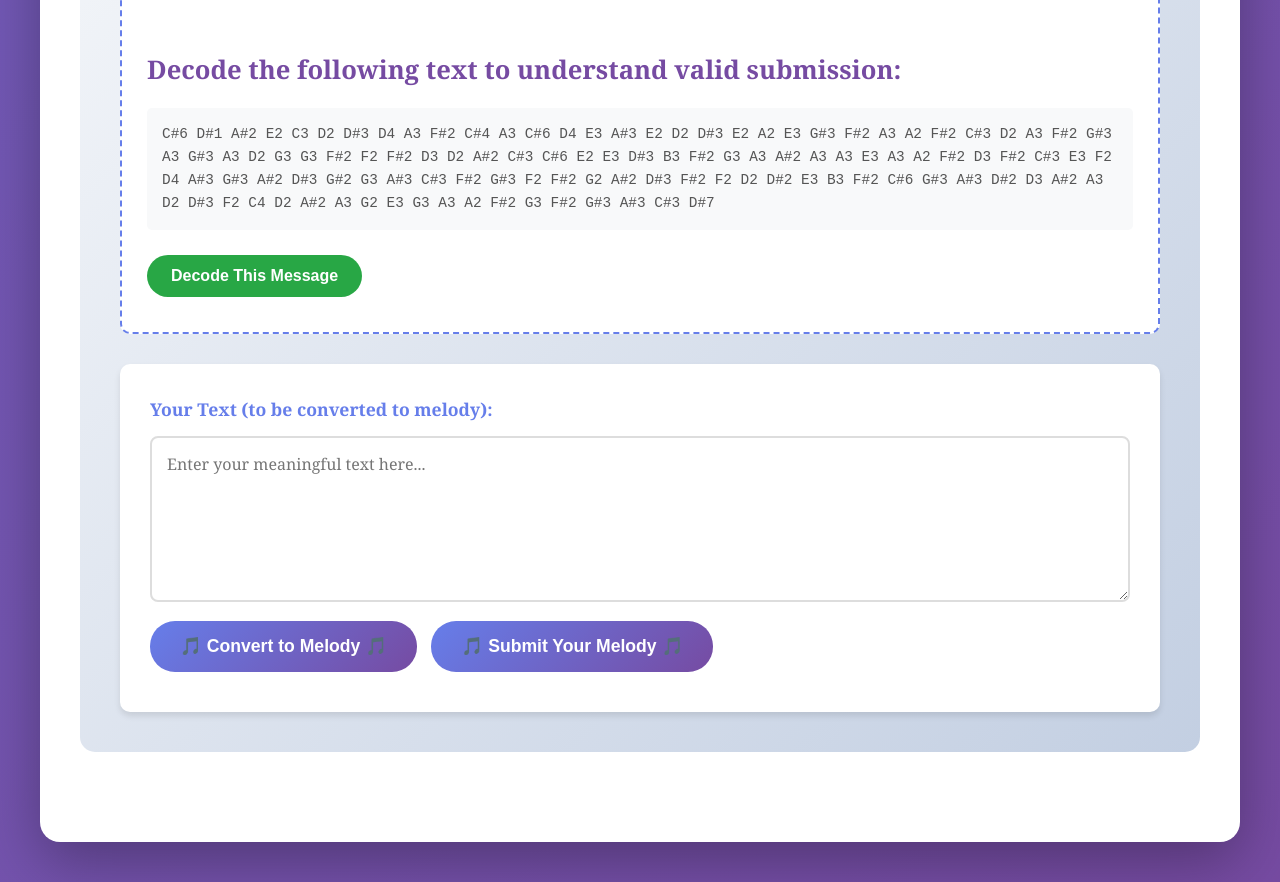
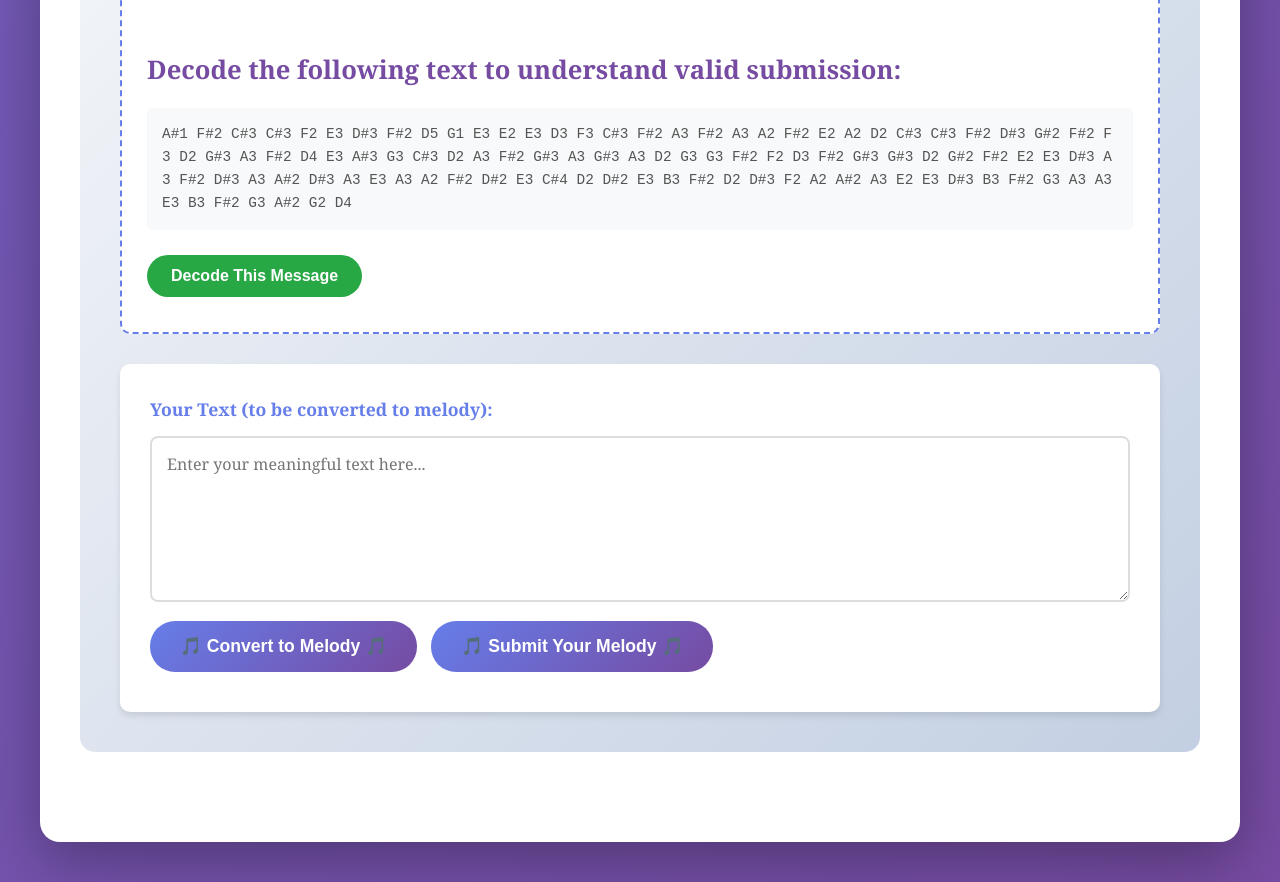
Before and after one commit to emilydavisuniversal-droid/marzovaa, a plain HTML site: page index.html in a window 1280 px wide. Shown: the part 6261-7143 px from the top of the page. Drawn offline with Linux system fonts and the light colour scheme.

Commit message:
Update encoded text in index.html

```diff
--- a/index.html
+++ b/index.html
@@ -90,7 +90,7 @@
 
             <div class="decode-section">
                 <h3>Decode the following text to understand valid submission:</h3>
-                <p class="encoded-text">C#6 D#1 A#2 E2 C3 D2 D#3 D4 A3 F#2 C#4 A3 C#6 D4 E3 A#3 E2 D2 D#3 E2 A2 E3 G#3 F#2 A3 A2 F#2 C#3 D2 A3 F#2 G#3 A3 G#3 A3 D2 G3 G3 F#2 F2 F#2 D3 D2 A#2 C#3 C#6 E2 E3 D#3 B3 F#2 G3 A3 A#2 A3 A3 E3 A3 A2 F#2 D3 F#2 C#3 E3 F2 D4 A#3 G#3 A#2 D#3 G#2 G3 A#3 C#3 F#2 G#3 F2 F#2 G2 A#2 D#3 F#2 F2 D2 D#2 E3 B3 F#2 C#6 G#3 A#3 D#2 D3 A#2 A3 D2 D#3 F2 C4 D2 A#2 A3 G2 E3 G3 A3 A2 F#2 G3 F#2 G#3 A#3 C#3 D#7</p>
+                <p class="encoded-text">A#1 F#2 C#3 C#3 F2 E3 D#3 F#2 D5 G1 E3 E2 E3 D3 F3 C#3 F#2 A3 F#2 A3 A2 F#2 E2 A2 D2 C#3 C#3 F#2 D#3 G#2 F#2 F3 D2 G#3 A3 F#2 D4 E3 A#3 G3 C#3 D2 A3 F#2 G#3 A3 G#3 A3 D2 G3 G3 F#2 F2 D3 F#2 G#3 G#3 D2 G#2 F#2 E2 E3 D#3 A3 F#2 D#3 A3 A#2 D#3 A3 E3 A3 A2 F#2 D#2 E3 C#4 D2 D#2 E3 B3 F#2 D2 D#3 F2 A2 A#2 A3 E2 E3 D#3 B3 F#2 G3 A3 A3 E3 B3 F#2 G3 A#2 G2 D4</p>
                 <button class="decode-btn" id="decode-btn">Decode This Message</button>
                 <div class="decoded-result" id="decoded-result"></div>
             </div>
```
